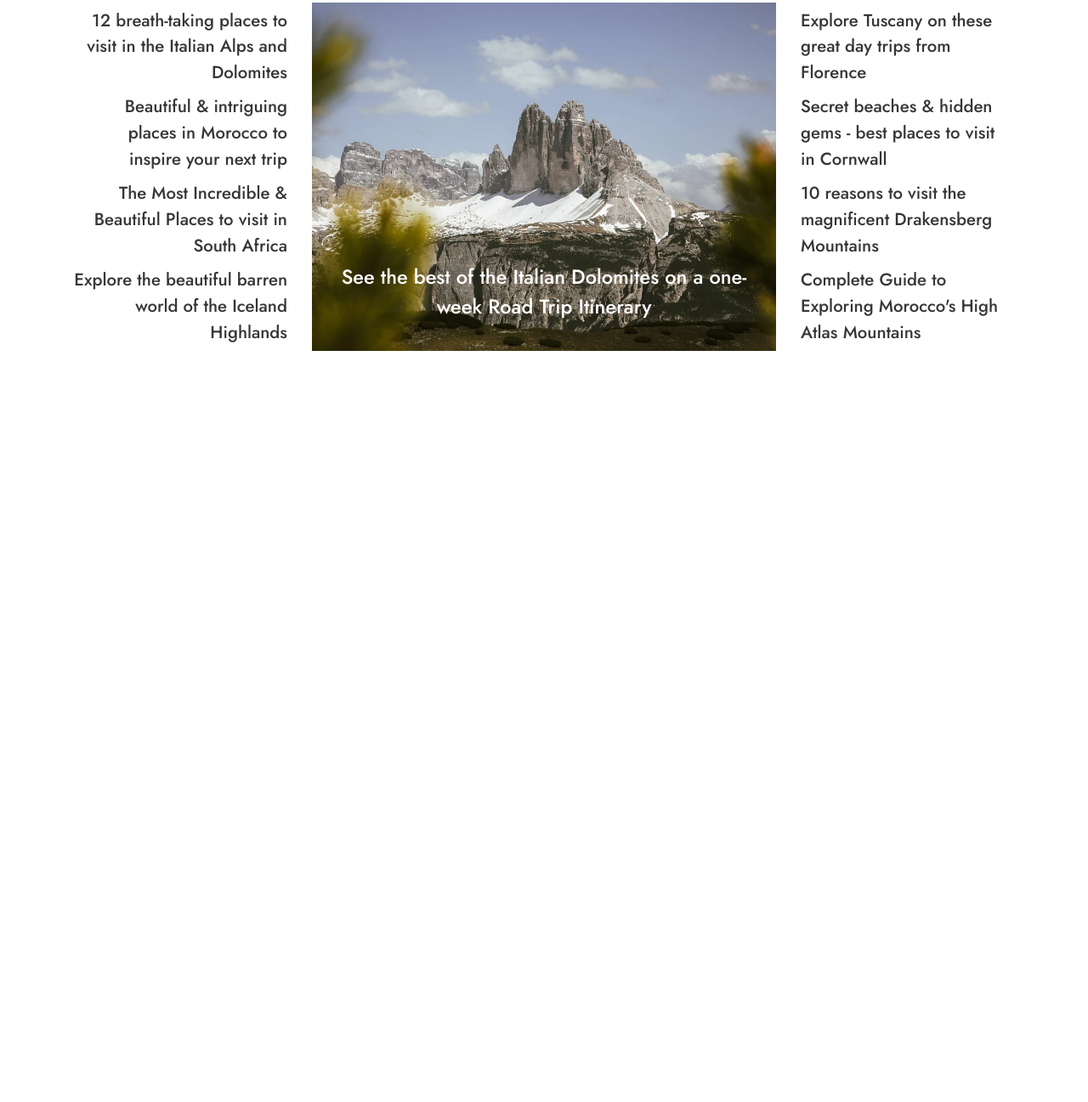
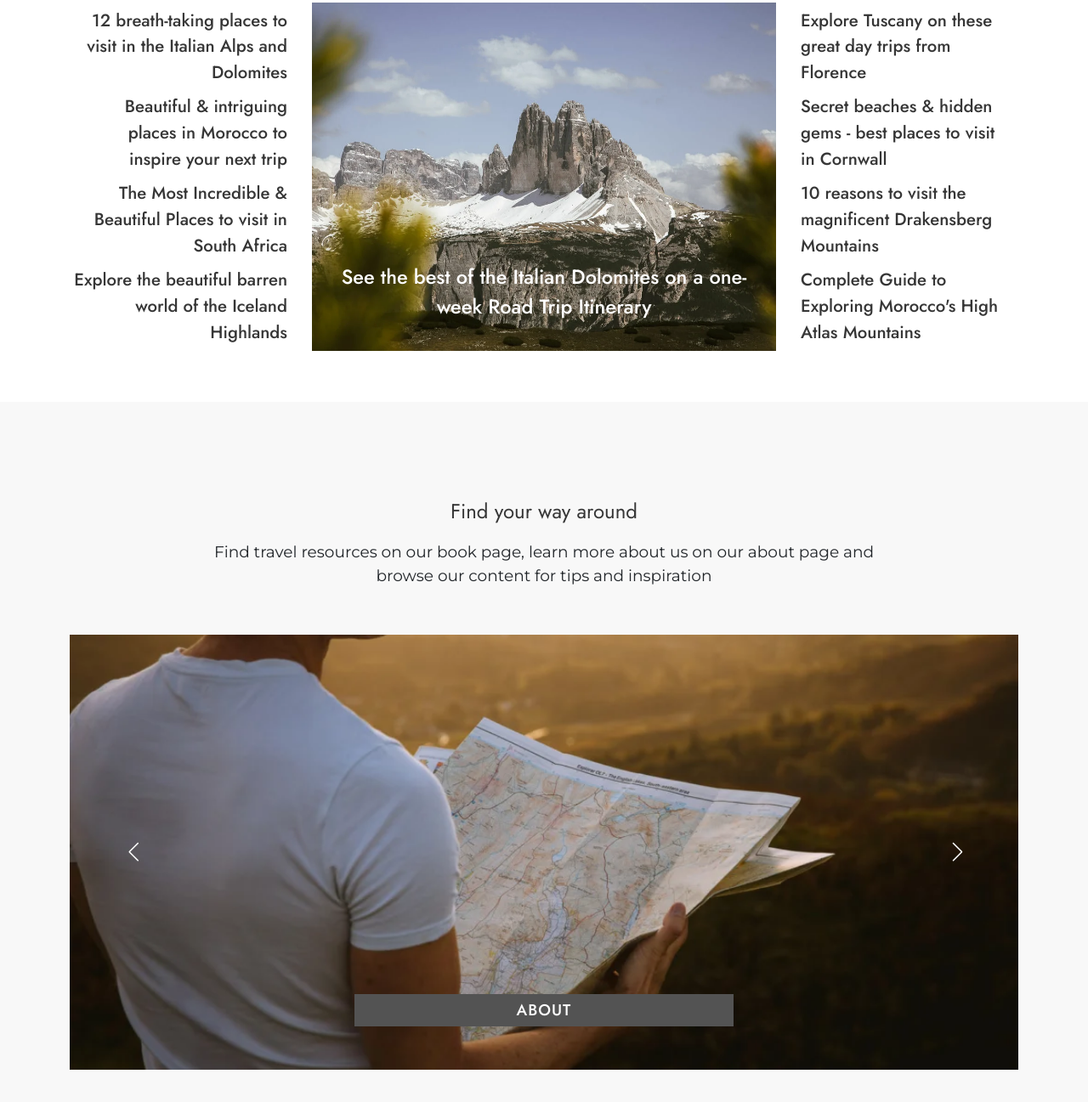
Before and after one commit to harshalgami13/traveller, a website built with Parcel: page index.html in a window 1280 px wide. Shown: the part 4349-5646 px from the top of the page at 85% size. Before the commit the page ends 4822 px from the top, so only its background shows below. Built offline with nearby package versions, Linux system fonts and the light colour scheme.

Commit message:
Add files via upload

```diff
--- a/index.html
+++ b/index.html
@@ -245,7 +245,8 @@
                             <div class="col-md-4">
                                 <ul class="">
                                     <li><a href="">Explore Tuscany on these great day trips from Florence</a></li>
-                                    <li><a href="">Secret beaches & hidden gems - best places to visit in Cornwall</a></li>
+                                    <li><a href="">Secret beaches & hidden gems - best places to visit in Cornwall</a>
+                                    </li>
                                     <li><a href="">10 reasons to visit the magnificent Drakensberg Mountains</a></li>
                                     <li><a href="">Complete Guide to Exploring Morocco's High Atlas Mountains</a></li>
                                 </ul>
@@ -264,6 +265,35 @@
             </div>
         </div>
     </section>
+
+
+    <section class="section5">
+        <div class="container">
+            <div class="section5-part1">Find your way around</div>
+            <div class="section5-part2">Find travel resources on our book page, learn more about us on our about page
+                and browse our content for tips and inspiration</div>
+            <div class="section5-part3">
+                <div class="swiper mySwiper">
+                    <div class="swiper-wrapper">
+                        <div class="swiper-slide">
+                            <img src="./Asstes/explore-page-1.jpg">
+                            <div class="img-text">Book</div>
+                        </div>
+                        <div class="swiper-slide">
+                            <img src="./Asstes/explore-page-2.jpg">
+                            <div class="img-text">About</div>
+                        </div>
+                        <div class="swiper-slide">
+                            <img src="./Asstes/travel-resources-.jpg">
+                            <div class="img-text">Explore</div>
+                        </div>
+                    </div>
+                    <div class="swiper-button-next"></div>
+                    <div class="swiper-button-prev"></div>
+                </div>
+            </div>
+        </div>
+    </section>
     <!-- Bootstrap Js -->
     <script src="https://cdn.jsdelivr.net/npm/bootstrap@5.0.2/dist/js/bootstrap.bundle.min.js"
         integrity="sha384-MrcW6ZMFYlzcLA8Nl+NtUVF0sA7MsXsP1UyJoMp4YLEuNSfAP+JcXn/tWtIaxVXM"
```
Also changed, not shown: Asstes/explore-page-1.jpg (added), Asstes/explore-page-2.jpg (added), Asstes/travel-resources-.jpg (added).
